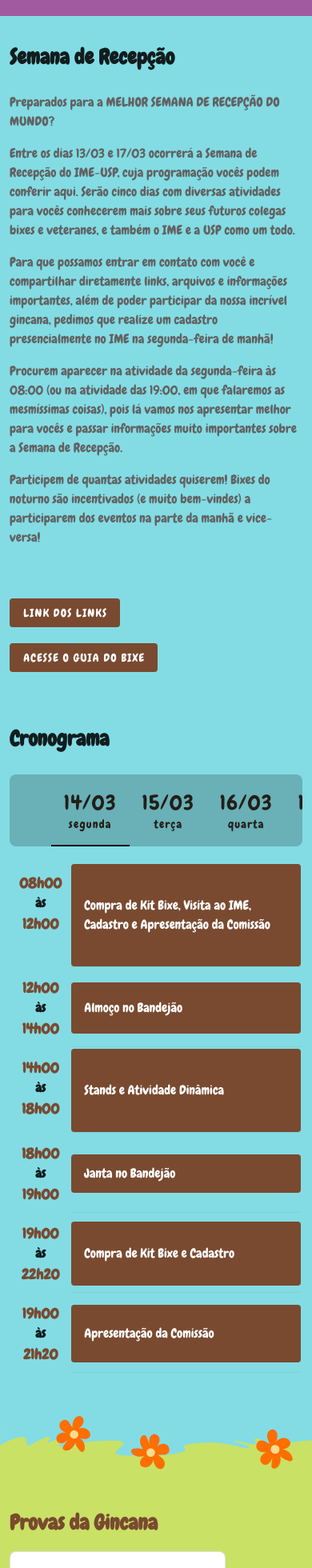
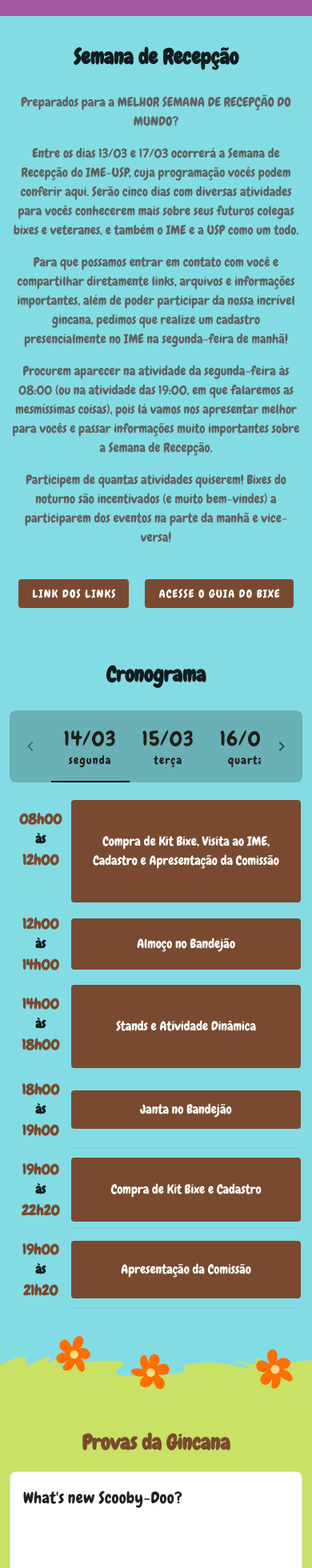
Before and after one commit to recepcaoimeusp/site, a Nuxt app: page /semana in a window 390 px wide. Shown: the part 40-2000 px from the top of the page at 80% size. Built offline with nearby package versions, Linux system fonts and the light colour scheme; a web font is replaced by a local one.

Commit message:
Corrige responsividade da página da semana
Signed-off-by: José Lucas Silva Mayer <josemayer@usp.br>

```diff
--- a/components/EventosTabela.vue
+++ b/components/EventosTabela.vue
@@ -1,7 +1,7 @@
 <template>
   <v-card color="transparent" flat>
     <v-toolbar class="rounded-lg" height="90px" color="rgba(0, 0, 0, 0.2)" flat>
-      <v-tabs v-model="tab" height="90px" align-with-title>
+      <v-tabs v-model="tab" height="90px" show-arrows="mobile" centered>
         <v-tabs-slider color="black"></v-tabs-slider>
 
         <v-tab v-for="item in items" :key="item.title" class="txtBlack pages">
--- a/pages/semana.vue
+++ b/pages/semana.vue
@@ -8,7 +8,7 @@
       :flowers-bottom="3"
     >
       <template #left>
-        <div class="spacing">
+        <div class="py-md-10 pt-5 text-center text-md-left">
           <h2 class="titulo">Semana de Recepção</h2>
           <span class="descricao txtGray">
             <p>Preparados para a MELHOR SEMANA DE RECEPÇÃO DO MUNDO?</p>
@@ -36,9 +36,7 @@
               incentivados (e muito bem-vindes) a participarem dos eventos na
               parte da manhã e vice-versa!
             </p>
-            <br />
-            <br />
-            <div class="d-flex container row justify-start links">
+            <div class="d-flex justify-center justify-md-start links pt-6">
               <v-btn
                 class="link bgBrown white--text"
                 target="_blank"
@@ -55,16 +53,16 @@
         </div>
       </template>
       <template #right>
-        <div class="spacing">
+        <div class="py-md-10 pt-5 text-center text-md-left">
           <h2 class="titulo">Cronograma</h2>
           <EventosTabela mostrar-cronograma />
         </div>
       </template>
     </PageBar>
     <v-container>
-      <div class="my-10">
+      <div class="my-10 text-center text-md-left">
         <h2 class="my-4 titulo txtBrown">Provas da Gincana</h2>
-        <ul class="provas-grid">
+        <ul :class="isMobile? 'provas-flex' : 'provas-grid'">
           <v-card
             v-for="(prova, index) in provas"
             :key="index"
@@ -176,6 +174,11 @@ export default {
       alert('Em breve!')
     },
   },
+  computed: {
+    isMobile() {
+      return this.$vuetify.breakpoint.mdAndDown
+    },
+  }
 }
 </script>
 
@@ -207,6 +210,28 @@ ul {
   }
 }
 
+.provas-flex {
+  display: flex;
+  flex-direction: column;
+  align-items: center;
+
+  .prova {
+    * {
+      word-break: break-word;
+    }
+    &:not(:last-child) {
+      margin-bottom: 1rem;
+    }
+    font-family: Chewy;
+    width: 100%;
+
+    .cadeado-conteiner {
+      width: 100%;
+      height: 100%;
+    }
+  }
+}
+
 .spacing {
   padding: 20px 0px;
 }
```
